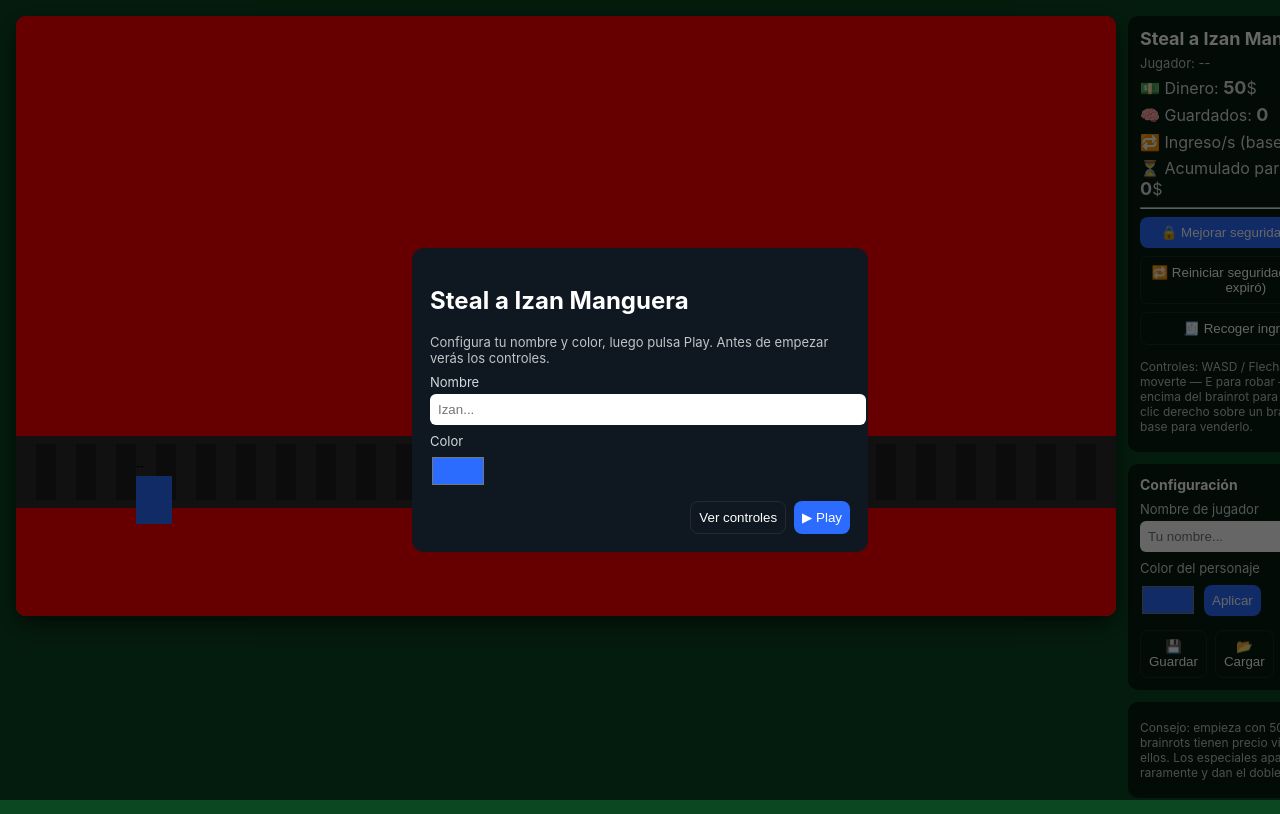
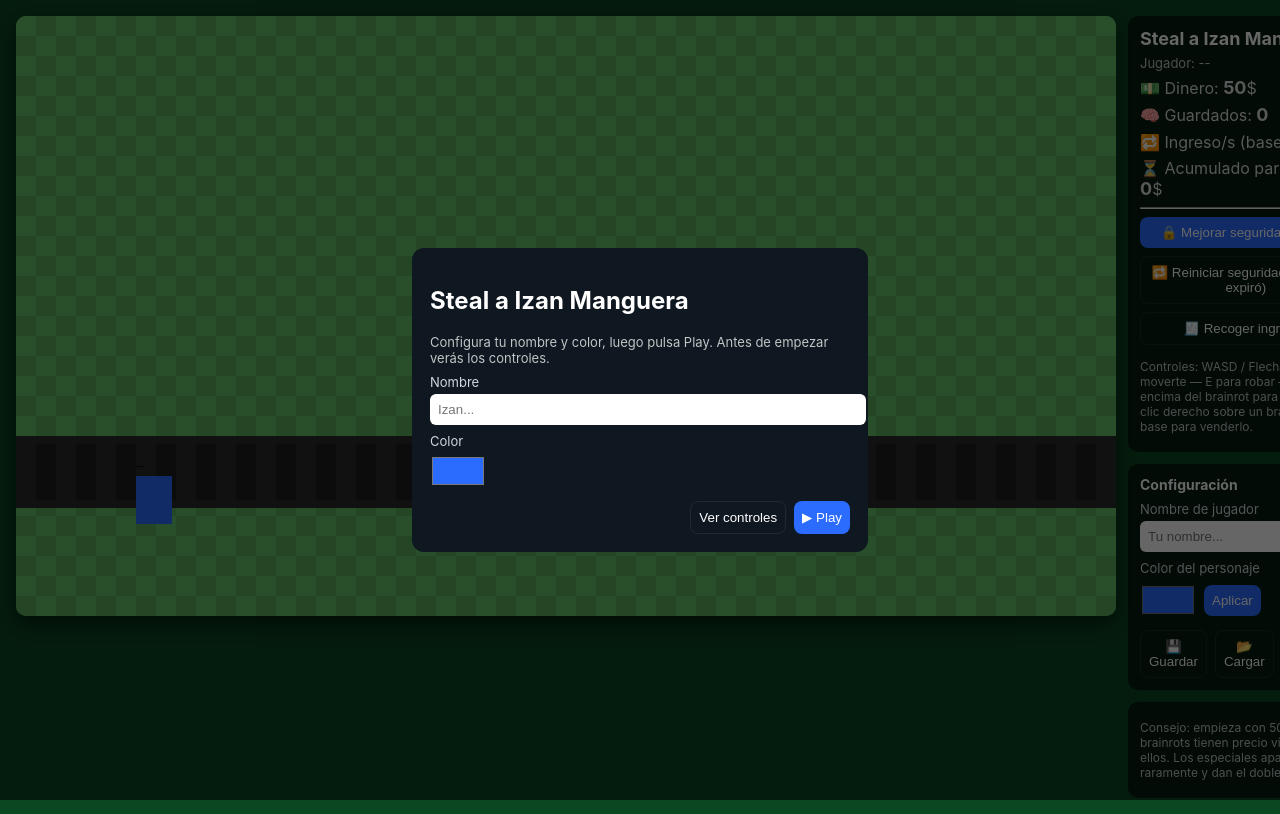
Before and after one commit to pausantamaria-a11y/steal-a-izan-server, a website: page Steal a Izan Manguera v.1.1.html in a window 1280 px wide. Shown: the top 814 px of the page. Drawn offline with nearby package versions, Linux system fonts and the light colour scheme; no server answers.

Commit message:
Update Steal a Izan Manguera v.1.1.html

```diff
--- a/Steal a Izan Manguera v.1.1.html
+++ b/Steal a Izan Manguera v.1.1.html
@@ -8,7 +8,7 @@
     :root{--ui-bg:rgba(0,0,0,0.6);--accent:#2b6cff}
     html,body{height:100%;margin:0;font-family:Inter,Arial,Helvetica,sans-serif;background:#0b4721}
     #app{display:flex;align-items:flex-start;gap:12px;padding:16px}
-canvas#game { background: linear-gradient(#ff0000,#ff9900);border-radius:10px;box-shadow:0 8px 24px rgba(0,0,0,0.6)}
+    canvas#game{background:linear-gradient(#72b86b,#4aa85a);border-radius:10px;box-shadow:0 8px 24px rgba(0,0,0,0.6)}
     #ui{width:300px}
     .card{background:var(--ui-bg);padding:12px;border-radius:10px;color:#fff}
     h1{margin:0 0 6px;font-size:18px}
@@ -139,14 +139,10 @@ const resetSecurityBtn = document.getElementById('resetSecurityBtn');
 const collectBtn = document.getElementById('collectBtn');
 
 // Imágenes EXACTAS originales
-const imgBR = new Image();
-imgBR.crossOrigin='anonymous';
-imgBR.src = 'https://github.com/pausantamaria-a11y/steal-a-izan-server/blob/main/IzanManguera.png?raw=true';
-
-const imgSpecial = new Image();
-imgSpecial.crossOrigin='anonymous';
-imgSpecial.src = 'https://github.com/pausantamaria-a11y/steal-a-izan-server/blob/main/SergiBrainrot.jpg?raw=true';
-
+const imgBR = new Image(); imgBR.crossOrigin='anonymous';
+imgBR.src = 'https://educaciodigital.cat/ieslapineda/moodle/pluginfile.php/517496/user/icon/xtecboost/f1?rev=11638270';
+const imgSpecial = new Image(); imgSpecial.crossOrigin='anonymous';
+imgSpecial.src = 'https://educaciodigital.cat/ieslapineda/moodle/pluginfile.php/517501/user/icon/xtecboost/f1?rev=11639707';
 let assetsLoaded = 0; imgBR.onload = imgSpecial.onload = ()=>assetsLoaded++;
 
 // Estado local
@@ -349,7 +345,7 @@ function loop(now){
   ctx.clearRect(0,0,WIDTH,HEIGHT);
   for(let y=0;y<HEIGHT;y+=20){
     for(let x=0;x<WIDTH;x+=20){
-      ctx.fillStyle = 'red';
+      ctx.fillStyle = (x+y)%40===0 ? '#66c66a' : '#5ab05e';
       ctx.fillRect(x,y,20,20);
     }
   }
```
